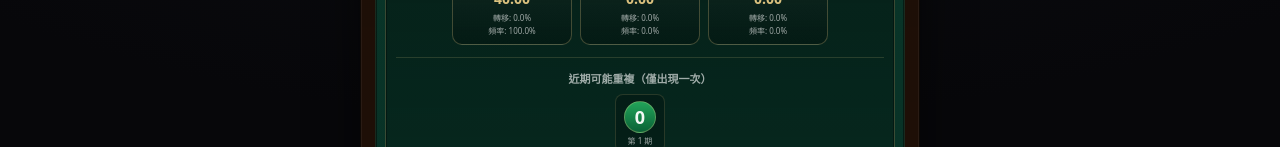
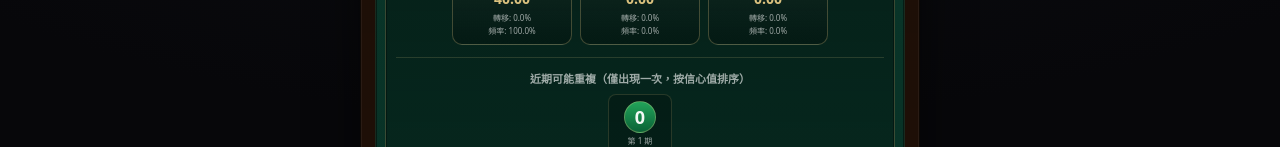
Before and after one commit to aley0221-cpu/langlive-roulette-pwa, a React (Vite) app: page / in a window 1280 px wide. Both pictures are taken after a click on the button "record 0". Shown: the part 653-800 px from the top of the page. Built offline with nearby package versions, Linux system fonts and the light colour scheme.

Commit message:
Enhance checkRepeats function: add Markov Chain confidence scoring for single-occurrence candidates

```diff
--- a/src/App.css
+++ b/src/App.css
@@ -837,6 +837,20 @@ body{
   text-align: center;
 }
 
+.candidate-confidence{
+  font-size: 9px;
+  color: rgba(242,211,138,.8);
+  font-weight: 700;
+  text-align: center;
+  margin-top: 2px;
+}
+
+.candidate-item.high-confidence{
+  border: 2px solid rgba(242,211,138,.6);
+  box-shadow: 0 0 8px rgba(242,211,138,.4);
+  background: linear-gradient(180deg, rgba(242,211,138,.15), rgba(0,0,0,.25));
+}
+
 /* 重複分析面板 */
 .repeat-analysis-panel{
   margin: 8px 0;
--- a/src/App.tsx
+++ b/src/App.tsx
@@ -390,7 +390,7 @@ function predictNextColor(
 }
 
 /**
- * 0 的特殊關聯分析（只分析最近 240 期，滑動窗口）
+ * 0 的特殊關聯分析
  * 逆向關聯：當「0」出現時，回頭看它前一期最常出現什麼號碼
  */
 function analyzeZeroAssociations(records: number[]): {
@@ -400,21 +400,18 @@ function analyzeZeroAssociations(records: number[]): {
   const beforeZero = new Map<number, number>();
   const afterNumbers = new Map<number, number>();
 
-  // 只使用最近 240 期（滑動窗口）
-  const recent240 = records.slice(0, 240);
-
   // 遍歷記錄，找出 0 出現的位置
-  for (let i = 0; i < recent240.length; i++) {
-    if (recent240[i] === 0) {
-      // 逆向關聯：0 出現前一期最常出現的號碼（時間上更早的，即陣列中索引更大的）
-      if (i < recent240.length - 1) {
-        const beforeNum = recent240[i + 1];
+  for (let i = 0; i < records.length; i++) {
+    if (records[i] === 0) {
+      // 逆向關聯：0 出現前一期最常出現的號碼
+      if (i < records.length - 1) {
+        const beforeNum = records[i + 1];
         beforeZero.set(beforeNum, (beforeZero.get(beforeNum) || 0) + 1);
       }
 
-      // 正向關聯：哪些號碼後最容易出現 0（時間上更早的號碼，之後出現 0）
+      // 正向關聯：哪些號碼後最容易出現 0
       if (i > 0) {
-        const afterNum = recent240[i - 1];
+        const afterNum = records[i - 1];
         afterNumbers.set(afterNum, (afterNumbers.get(afterNum) || 0) + 1);
       }
     }
@@ -504,11 +501,15 @@ function calculateHotColdNumbers(
 /**
  * 分析最近 15 筆數據的重複情況
  * @param records 完整的記錄數組（最新的在前面）
- * @returns 重複號碼列表和僅出現一次且最可能在近期重複的候選名單
+ * @param transitionProbabilities 馬可夫鏈轉移機率（可選）
+ * @returns 重複號碼列表和僅出現一次且最可能在近期重複的候選名單（帶權重/信心值）
  */
-function checkRepeats(records: number[]): {
+function checkRepeats(
+  records: number[],
+  transitionProbabilities?: Map<number, Map<number, number>>
+): {
   repeated: Array<{ num: number; count: number; positions: number[] }>;
-  singleOccurrence: Array<{ num: number; lastPosition: number }>;
+  singleOccurrence: Array<{ num: number; lastPosition: number; confidence: number }>;
 } {
   // 取最近 15 筆數據
   const recent15 = records.slice(0, 15);
@@ -551,18 +552,53 @@ function checkRepeats(records: number[]): {
   });
 
   // 找出僅出現一次的號碼（最可能在近期重複的候選）
-  const singleOccurrence: Array<{ num: number; lastPosition: number }> = [];
+  const singleOccurrence: Array<{ num: number; lastPosition: number; confidence: number }> = [];
+
+  // 獲取最新一期的號碼（用於計算馬可夫鏈關聯）
+  const lastNumber = records.length > 0 ? records[0] : null;
+
   for (const [num, stats] of numberStats.entries()) {
     if (stats.count === 1) {
+      const lastPosition = stats.positions[0]; // 只出現一次，所以只有一個位置
+
+      // 計算信心值（權重）
+      let confidence = 0;
+
+      // 基礎信心值：位置越新（越小），信心值越高
+      // 位置 0（最新）= 100，位置 14（最舊）= 0
+      const positionScore = ((15 - lastPosition) / 15) * 50; // 最高 50 分
+      confidence += positionScore;
+
+      // 馬可夫鏈關聯加分：如果這個號碼是上期號碼的強關聯，大幅提升信心值
+      if (lastNumber !== null && transitionProbabilities) {
+        const transitions = transitionProbabilities.get(lastNumber) || new Map();
+        const markovProb = transitions.get(num) || 0;
+
+        // 如果馬可夫鏈轉移機率 >= 5%，認為是強關聯，給予額外 50 分
+        // 如果 >= 10%，給予額外 100 分（最高）
+        if (markovProb >= 10) {
+          confidence += 100; // 最高權重
+        } else if (markovProb >= 5) {
+          confidence += 50; // 中等權重
+        } else if (markovProb > 0) {
+          confidence += markovProb * 2; // 按機率比例加分
+        }
+      }
+
       singleOccurrence.push({
         num,
-        lastPosition: stats.positions[0], // 只出現一次，所以只有一個位置
+        lastPosition,
+        confidence, // 信心值（權重）
       });
     }
   }
 
-  // 按位置排序（位置越小 = 越新 = 越可能在近期重複）
-  singleOccurrence.sort((a, b) => a.lastPosition - b.lastPosition);
+  // 按信心值降序排序（信心值越高 = 越可能在近期重複）
+  // 如果信心值相同，按位置排序（位置越小 = 越新）
+  singleOccurrence.sort((a, b) => {
+    if (a.confidence !== b.confidence) return b.confidence - a.confidence;
+    return a.lastPosition - b.lastPosition;
+  });
 
   return { repeated, singleOccurrence };
 }
@@ -726,10 +762,10 @@ export default function App() {
     return analyzeZeroAssociations(records);
   }, [records]);
 
-  // 重複分析：分析最近 15 筆數據的重複情況
+  // 重複分析：分析最近 15 筆數據的重複情況（結合馬可夫鏈關聯）
   const repeatAnalysis = useMemo(() => {
-    return checkRepeats(records);
-  }, [records]);
+    return checkRepeats(records, transitionProbabilities);
+  }, [records, transitionProbabilities]);
 
   // 0 號預警：檢查當前號碼是否與 0 有強烈關聯
   const zeroWarning = useMemo(() => {
@@ -912,14 +948,24 @@ export default function App() {
               {/* 單次出現候選名單（整合到預測面板） */}
               {repeatAnalysis.singleOccurrence.length > 0 && (
                 <div className="single-occurrence-section">
-                  <div className="section-subtitle">近期可能重複（僅出現一次）</div>
+                  <div className="section-subtitle">近期可能重複（僅出現一次，按信心值排序）</div>
                   <div className="candidate-numbers">
-                    {repeatAnalysis.singleOccurrence.slice(0, 6).map((item) => (
-                      <div key={item.num} className="candidate-item">
-                        <div className={`candidate-number ${numberColor(item.num)}`}>{item.num}</div>
-                        <div className="candidate-position">第 {item.lastPosition + 1} 期</div>
-                      </div>
-                    ))}
+                    {repeatAnalysis.singleOccurrence.slice(0, 6).map((item) => {
+                      // 根據信心值決定是否高亮顯示（信心值 >= 100 表示強關聯）
+                      const isHighConfidence = item.confidence >= 100;
+                      return (
+                        <div
+                          key={item.num}
+                          className={`candidate-item ${isHighConfidence ? "high-confidence" : ""}`}
+                        >
+                          <div className={`candidate-number ${numberColor(item.num)}`}>{item.num}</div>
+                          <div className="candidate-position">第 {item.lastPosition + 1} 期</div>
+                          <div className="candidate-confidence">
+                            信心值: {item.confidence.toFixed(1)}
+                          </div>
+                        </div>
+                      );
+                    })}
                   </div>
                 </div>
               )}
```
